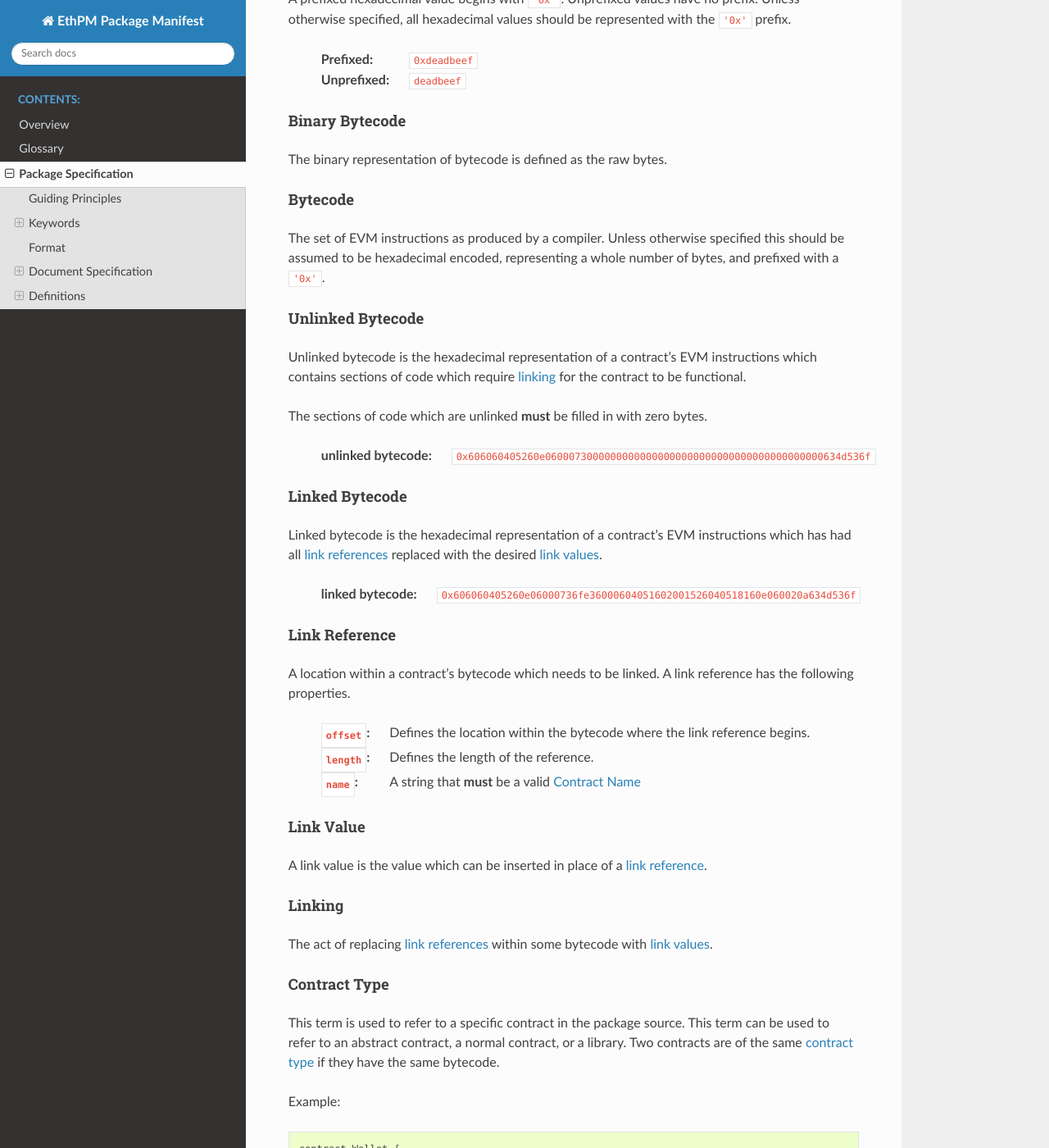
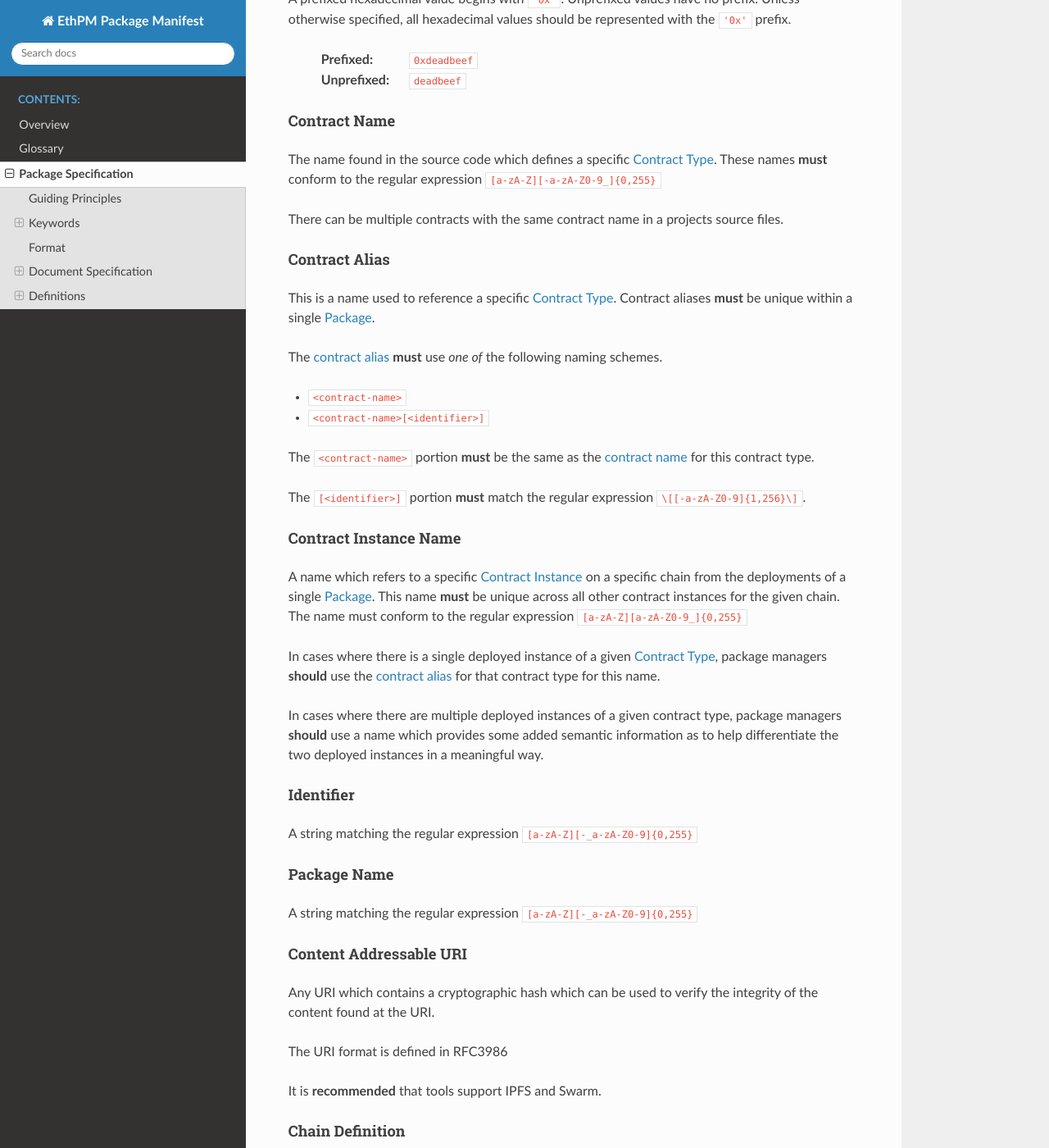
Before and after one commit to ethpm/ethpm-spec, a Sphinx documentation site: the page built from docs/source/package-spec.rst, in a window 1280 px wide and 1400 px high, scrolled down 889 px. Shown: the whole window at 82% size. Built offline with Sphinx 7.4.7 and the Read the Docs theme 2.0.0, drawn with Linux system fonts in a browser that asks for light colours; some of the changed text lies outside the part shown.

Commit message:
Move term definitions from conventions to glossary
- Link to glossary term for first appearance in each section
- Use glossary for definitions, keeping "conventions" for additional
  information pertaining to the spec specifically.

```diff
--- a/docs/source/_include.rst
+++ b/docs/source/_include.rst
@@ -1,2 +1,31 @@
 .. |ABI| replace:: :term:`ABI`
 .. |ABIs| replace:: :term:`ABIs<ABI>`
+
+.. |Address| replace:: :term:`Address`
+.. |Addresses| replace:: :term:`Addresses<Address>`
+
+.. |Bytecode| replace:: :term:`Bytecode`
+.. |Bytecodes| replace:: :term:`Bytecodes<Bytecode>`
+
+.. |ContractInstance| replace:: :term:`Contract Instance`
+.. |ContractInstances| replace:: :term:`Contract Instances<Contract Instance>`
+
+.. |ContractType| replace:: :term:`Contract Type`
+.. |ContractTypes| replace:: :term:`Contract Types<Contract Type>`
+
+.. |LinkReference| replace:: :term:`Link Reference`
+.. |LinkReferences| replace:: :term:`Link References<Link Reference>`
+
+.. |LinkValue| replace:: :term:`Link Value`
+.. |LinkValues| replace:: :term:`Link Values<Link Value>`
+
+.. |Linking| replace:: :term:`Linking`
+.. |linking| replace:: :term:`linking<Linking>`
+.. |link| replace:: :term:`link<Linking>`
+.. |links| replace:: :term:`links<Linking>`
+
+.. |Package| replace:: :term:`Package`
+.. |Packages| replace:: :term:`Packages<Package>`
+
+.. |PackageManifest| replace:: :term:`Package Manifest`
+.. |PackageManifests| replace:: :term:`Package Manifests<Package Manifest>`
--- a/docs/source/package-spec.rst
+++ b/docs/source/package-spec.rst
@@ -1,5 +1,9 @@
+.. _package-specification:
+
 Package Specification
 =====================
+
+.. include:: _include.rst
 
 This document defines the specification for a **Package**. The Package
 JSON document provides metadata about itself and in most cases should
@@ -46,92 +50,16 @@
   :Prefixed: ``0xdeadbeef``
   :Unprefixed: ``deadbeef``
 
-Binary Bytecode
-^^^^^^^^^^^^^^^
-
-The binary representation of bytecode is defined as the raw bytes.
-
-Bytecode
-^^^^^^^^
-
-The set of EVM instructions as produced by a compiler. Unless otherwise
-specified this should be assumed to be hexadecimal encoded, representing
-a whole number of bytes, and prefixed with a ``'0x'``.
-
-Unlinked Bytecode
-^^^^^^^^^^^^^^^^^
-
-Unlinked bytecode is the hexadecimal representation of a contract's EVM
-instructions which contains sections of code which require `linking`_ for the
-contract to be functional.
-
-The sections of code which are unlinked **must** be filled in with zero bytes.
-
-  :unlinked bytecode: ``0x606060405260e06000730000000000000000000000000000000000000000634d536f``
-
-Linked Bytecode
-^^^^^^^^^^^^^^^
-
-Linked bytecode is the hexadecimal representation of a contract's EVM
-instructions which has had all `link references`_ replaced with the desired
-`link values`_.
-
-  :linked bytecode:
-   ``0x606060405260e06000736fe36000604051602001526040518160e060020a634d536f``
-
-.. _link references:
-
-Link Reference
-^^^^^^^^^^^^^^
-
-A location within a contract's bytecode which needs to be linked.  A link
-reference has the following properties.
-
-  :``offset``: Defines the location within the bytecode where the link reference begins.
-  :``length``: Defines the length of the reference.
-  :``name``: A string that **must** be a valid `Contract Name`_
-
-.. _link values:
-
-Link Value
-^^^^^^^^^^
-
-A link value is the value which can be inserted in place of a `link reference`_.
-
-Linking
-^^^^^^^
-
-The act of replacing `link references`_ within some bytecode with `link values`_.
-
-.. _contract types:
-
-Contract Type
-^^^^^^^^^^^^^
-
-This term is used to refer to a specific contract in the package source.
-This term can be used to refer to an abstract contract, a normal
-contract, or a library. Two contracts are of the same `contract type`_ if
-they have the same bytecode.
-
-Example:
-
-::
-
-   contract Wallet {
-       ...
-   }
-
-A deployed instance of the ``Wallet`` contract would be of of type
-``Wallet``.
+.. _contract names:
 
 Contract Name
 ^^^^^^^^^^^^^
 
-The name found in the source code which defines a specific `contract
-type`_. These names **must** conform to the regular expression
+The name found in the source code which defines a specific |ContractType|.
+These names **must** conform to the regular expression
 ``[a-zA-Z][-a-zA-Z0-9_]{0,255}``
 
-There can be multiple contracts with the same `contract name`_ in a
+There can be multiple contracts with the same contract name in a
 projects source files.
 
 .. _contract aliases:
@@ -139,8 +67,8 @@
 Contract Alias
 ^^^^^^^^^^^^^^
 
-This is a name used to reference a specific `contract type`_. Contract
-aliases **must** be unique within a single Package.
+This is a name used to reference a specific |ContractType|. Contract
+aliases **must** be unique within a single |Package|.
 
 The `contract alias`_ **must** use *one of* the following naming schemes.
 
@@ -148,34 +76,26 @@
 -  ``<contract-name>[<identifier>]``
 
 The ``<contract-name>`` portion **must** be the same as the `contract
-name`_ for this `contract type`_.
+name`_ for this contract type.
 
 The ``[<identifier>]`` portion **must** match the regular expression
 ``\[[-a-zA-Z0-9]{1,256}\]``.
 
-.. _contract instances:
-
-Contract Instance
-^^^^^^^^^^^^^^^^^
-
-A contract instance a specific deployed version of a `contract type`_.
-All contract instances have an `address`_ on some specific chain.
-
 Contract Instance Name
 ^^^^^^^^^^^^^^^^^^^^^^
 
-A name which refers to a specific `contract instance`_ on a specific
-chain from the deployments of a single Package. This name **must** be
-unique across all other `contract instances`_ for the given chain. The
+A name which refers to a specific |ContractInstance| on a specific
+chain from the deployments of a single |Package|. This name **must** be
+unique across all other contract instances for the given chain. The
 name must conform to the regular expression
 ``[a-zA-Z][a-zA-Z0-9_]{0,255}``
 
-In cases where there is a single deployed instance of a given `contract
-type`_ package managers **should** use the `contract alias`_ for that
-`contract type`_ for this name.
+In cases where there is a single deployed instance of a given |ContractType|,
+package managers **should** use the `contract alias`_ for that
+contract type for this name.
 
 In cases where there are multiple deployed instances of a given
-`contract type`_ package managers **should** use a name which provides
+contract type, package managers **should** use a name which provides
 some added semantic information as to help differentiate the two
 deployed instances in a meaningful way.
 
@@ -318,14 +238,13 @@
       -  *If* the resulting document is a file the key should be
          interpreted as a file path.
 
-
-
 Contract Types: ``contract_types``
 ~~~~~~~~~~~~~~~~~~~~~~~~~~~~~~~~~~
 
-The ``contract_types`` field holds the `contract types`_ which have been
-included in this release. Packages **should** only include `contract types`_ which can be found in the source files for this package. Packages
-**should not** include `contract types`_ from dependencies.
+The ``contract_types`` field holds the |ContractTypes| which have been
+included in this release. |Packages| **should** only include contract types
+that can be found in the source files for this package. Packages
+**should not** include contract types from dependencies.
 
   :Key: ``contract_types``
   :Type: Object (String: `Contract Type Object`_)
@@ -334,14 +253,15 @@
    -  Keys **must** be valid `contract aliases`_.
    -  Values **must** conform to the `Contract Type Object`_ definition.
 
-Packages **should not** include abstract contracts in the `contract types`_ section of a release.
+Packages **should not** include abstract contracts in the contract types
+section of a release.
 
 Deployments: ``deployments``
 ~~~~~~~~~~~~~~~~~~~~~~~~~~~~
 
 The ``deployments`` field holds the information for the chains on which
-this release has `contract instances`_ as well as the `contract types`_
-and other deployment details for those deployed `contract instances`_.
+this release has |ContractInstances| as well as the |ContractTypes|
+and other deployment details for those deployed contract instances.
 The set of chains defined by the BIP122 URI keys for this object
 **must** be unique.
 
@@ -384,15 +304,15 @@
 The *Link Reference* Object
 ~~~~~~~~~~~~~~~~~~~~~~~~~~~~~~
 
-A `link reference`_ object has the following key/value pairs. All `link
-references`_ are assumed to be associated with some corresponding bytecode.
+A **|LinkReference| object** has the following key/value pairs. All
+link references are assumed to be associated with some corresponding bytecode.
 
 Offsets: ``offsets``
 ^^^^^^^^^^^^^^^^^^^^
 
 The ``offsets`` field is an array of integers, corresponding to each of the
 start positions where the link reference appears in the bytecode.
-Locations are 0-indexed from the beginning of the binary representation of
+Locations are 0-indexed from the beginning of the bytes representation of
 the corresponding bytecode.  This field is invalid if it references a position
 that is beyond the end of the bytecode.
 
@@ -403,8 +323,8 @@
 ^^^^^^^^^^^^^^^^^^
 
 The ``length`` field is an integer which defines the length in bytes
-of the `link reference`_. This field is invalid if the end of the defined
-`link reference`_ exceeds the end of the bytecode.
+of the link reference. This field is invalid if the end of the defined
+link reference exceeds the end of the bytecode.
 
   :Required: Yes
   :Type: Integer
@@ -413,8 +333,8 @@
 ^^^^^^^^^^^^^^
 
 The ``name`` field is a string which **must** be a valid `Identifier`_.
-Any `link references`_ which **should** be linked with the same
-`link value`_ **should** be given the same name.
+Any link references which **should** be linked with the same
+link value **should** be given the same name.
 
   :Required: No
   :Type: String
@@ -426,7 +346,7 @@
 The *Link Value* Object
 ~~~~~~~~~~~~~~~~~~~~~~~
 
-A `Link Value`_ object is defined to have the following key/value pairs.
+A **|LinkValue| object** is defined to have the following key/value pairs.
 
 .. _offset-offset-1:
 
@@ -434,8 +354,8 @@
 ^^^^^^^^^^^^^^^^^^^^
 
 The ``offsets`` field defines the locations within the corresponding bytecode
-where the ``value`` for this `link value`_ was written.  These locations are
-0-indexed from the beginning of the binary representation of the
+where the ``value`` for this link value was written.  These locations are
+0-indexed from the beginning of the bytes representation of the
 corresponding bytecode.
 
   :Required: Yes
@@ -450,19 +370,19 @@
 ^^^^^^^^^^^^^^
 
 The ``type`` field defines the ``value`` type for determining what is encoded
-when `linking`_ the corresponding bytecode.
+when |linking| the corresponding bytecode.
 
   :Required: Yes
   :Type: String
   :Allowed  Values:
      -  ``'literal'`` for bytecode literals
-     -  ``'reference'`` for named references to a particular `contract instance`_
+     -  ``'reference'`` for named references to a particular |ContractInstance|
 
 Value: ``value``
 ^^^^^^^^^^^^^^^^
 
 The ``value`` field defines the value which should be written when
-`linking`_ the corresponding bytecode.
+|linking| the corresponding bytecode.
 
   :Required: Yes
   :Type: String
@@ -473,16 +393,16 @@
       *byte string*
 
     Type ``reference``
-        To reference the address of a `contract instance`_ from the current
-        package the value should be the name of that `contract instance`_.
+        To reference the address of a |ContractInstance| from the current
+        package the value should be the name of that contract instance.
 
-        -  This value **must** be a valid `contract instance`_ name.
-        -  The chain definition under which the `contract instance`_ that this
-           `link value`_ belongs to must contain this value within its keys.
-        -  This value **may not** reference the same `contract instance`_ that
-           this `link value`_ belongs to.
+        -  This value **must** be a valid contract instance name.
+        -  The chain definition under which the contract instance that this
+           link value belongs to must contain this value within its keys.
+        -  This value **may not** reference the same contract instance that
+           this link value belongs to.
 
-        To reference a `contract instance`_ from a package from somewhere
+        To reference a contract instance from a |Package| from somewhere
         within the dependency tree the value is constructed as follows.
 
         -  Let ``[p1, p2, .. pn]`` define a path down the dependency tree.
@@ -495,13 +415,14 @@
            ``<p1>:<p2>:<...>:<pn>:<contract-instance>`` where all of ``<p1>``,
            ``<p2>``, ``<pn>`` are valid package names and
            ``<contract-instance>`` is a valid `contract name`_.
-        -  The ``<contract-instance>`` value **must** be a valid `contract instance`_ name.
+        -  The ``<contract-instance>`` value **must** be a valid
+           `contract instance name`_.
         -  Within the package of the dependency defined by
            ``<pn>``, all of the following must be satisfiable:
 
            -  There **must** be *exactly* one chain defined under the
               ``deployments`` key which matches the chain definition that this
-              `link value`_ is nested under.
+              link value is nested under.
            -  The ``<contract-instance>`` value **must** be present in the keys
               of the matching chain.
 
@@ -525,22 +446,22 @@
 ^^^^^^^^^^^^^^^^^^^^^^^^^^^^^^^^^^^^
 
 The ``link_references`` field defines the locations in the corresponding
-bytecode which require `linking`_.
+bytecode which require |linking|.
 
   :Required: No
   :Type: Array
   :Format: All values **must** be valid `Link Reference objects`_
 
-This field is considered invalid if *any* of the `link references`_ are
+This field is considered invalid if *any* of the |LinkReferences| are
 invalid when applied to the corresponding ``bytecode`` field, *or* if
-any of the `link references`_ intersect.
+any of the link references intersect.
 
-Intersection is defined as two `link references`_ which overlap.
+Intersection is defined as two link references which overlap.
 
 Link Dependencies: ``link_dependencies``
 ^^^^^^^^^^^^^^^^^^^^^^^^^^^^^^^^^^^^^^^^
 
-The ``link_dependencies`` defines the `link values`_ that have been used
+The ``link_dependencies`` defines the |LinkValues| that have been used
 to link the corresponding bytecode.
 
 -  Required: No
@@ -553,7 +474,7 @@
 -  Each `link value object`_ **must** have a corresponding `link reference
    object`_ under the ``link_references`` field.
 -  The length of the resolved ``value`` **must** be equal to the
-   ``length`` of the corresponding `link reference`_.
+   ``length`` of the corresponding |LinkReference|.
 
 The *Package Meta* Object
 ~~~~~~~~~~~~~~~~~~~~~~~~~
@@ -631,8 +552,8 @@
 Contract Name: ``contract_name``
 ^^^^^^^^^^^^^^^^^^^^^^^^^^^^^^^^
 
-The ``contract_name`` field defines the `contract name`_ for this `contract
-type`_.
+The ``contract_name`` field defines the `contract name`_ for this
+|ContractType|.
 
   :Required: If the `contract name`_ and `contract alias`_ are not the
    same.
@@ -642,7 +563,7 @@
 Deployment Bytecode: ``deployment_bytecode``
 ^^^^^^^^^^^^^^^^^^^^^^^^^^^^^^^^^^^^^^^^^^^^
 
-The ``deployment_bytecode`` field defines the bytecode for this `contract type`_
+The ``deployment_bytecode`` field defines the bytecode for this |ContractType|.
 
   :Required: No
   :Type: Object
@@ -653,7 +574,7 @@
 ^^^^^^^^^^^^^^^^^^^^^^^^^^^^^^^^^^^^^^
 
 The ``runtime_bytecode`` field defines the unlinked ``'0x'`` prefixed
-runtime portion of `bytecode`_ for this `contract type`_.
+runtime portion of |Bytecode| for this |ContractType|.
 
   :Required: No
   :Type: Object
@@ -689,30 +610,30 @@
 The *Contract Instance* Object
 ~~~~~~~~~~~~~~~~~~~~~~~~~~~~~~
 
-A `Contract Instance`_ Object is defined to have the following key/value
+A **|ContractInstance| Object** is defined to have the following key/value
 pairs.
 
 Contract Type: ``contract_type``
 ^^^^^^^^^^^^^^^^^^^^^^^^^^^^^^^^
 
-The ``contract_type`` field defines the `contract type`_ for this
-`contract instance`_. This can reference any of the `contract types`_
-included in this Package *or* any of the `contract types`_ found in any
+The ``contract_type`` field defines the |ContractType| for this
+|ContractInstance|. This can reference any of the contract types
+included in this |Package| *or* any of the contract types found in any
 of the package dependencies from the ``build_dependencies`` section of
-the Package.
+the |PackageManifest|.
 
   :Required: Yes
   :Type: String
   :Format: **must** conform to one of the following formats
 
-To reference a `contract type`_ from this Package, use the format
+To reference a contract type from this Package, use the format
 ``<contract-alias>``.
 
 -  The ``<contract-alias>`` value **must** be a valid `contract alias`_.
 -  The value **must** be present in the keys of the ``contract_types``
    section of this Package.
 
-To reference a `contract type`_ from a dependency, use the format
+To reference a contract type from a dependency, use the format
 ``<package-name>:<contract-alias>``.
 
 -  The ``<package-name>`` value **must** be present in the keys of the
@@ -728,7 +649,7 @@
 Address: ``address``
 ^^^^^^^^^^^^^^^^^^^^
 
-The ``address`` field defines the address of the `contract instance`_.
+The ``address`` field defines the |Address| of the |ContractInstance|.
 
   :Required: Yes
   :Type: String
@@ -739,7 +660,7 @@
 ^^^^^^^^^^^^^^^^^^^^^^^^^^^^
 
 The ``transaction`` field defines the transaction hash in which this
-`contract instance`_ was created.
+|ContractInstance| was created.
 
   :Required: No
   :Type: String
@@ -761,10 +682,8 @@
 ^^^^^^^^^^^^^^^^^^^^^^^^^^^^^^^^^^^^^^
 
 The ``runtime_bytecode`` field defines the runtime portion of bytecode for this
-`contract instance`_.  When present, the value from this field supersedes
-the ``runtime_bytecode`` from the `contract type`_ for this `contract
-instance`_.
-
+|ContractInstance|.  When present, the value from this field supersedes
+the ``runtime_bytecode`` from the |ContractType| for this |ContractInstance|.
 
   :Required: No
   :Type: Object
@@ -780,8 +699,8 @@
 ^^^^^^^^^^^^^^^^^^^^^^
 
 The ``compiler`` field defines the compiler information that was used
-during compilation of this `contract instance`_. This field **should** be
-present in all `contract types`_ which include ``bytecode`` or
+during compilation of this |ContractInstance|. This field **should** be
+present in all |ContractTypes| which include ``bytecode`` or
 ``runtime_bytecode``.
 
   :Required: No
@@ -795,9 +714,8 @@
 ~~~~~~~~~~~~~~~~~~~~~~~~~~~~~~~~~
 
 The ``compiler`` field defines the compiler information that was used
-during compilation of this `contract instance`_. This field **should** be
-present in all `contract instances`_ which locally declare
-``runtime_bytecode``.
+during compilation of this |ContractInstance|. This field **should** be
+present in all contract instances that locally declare ``runtime_bytecode``.
 
 A *Compiler Information* object is defined to have the following
 key/value pairs.
```
Also changed, not shown: docs/source/glossary.rst (+76 -0 lines).
